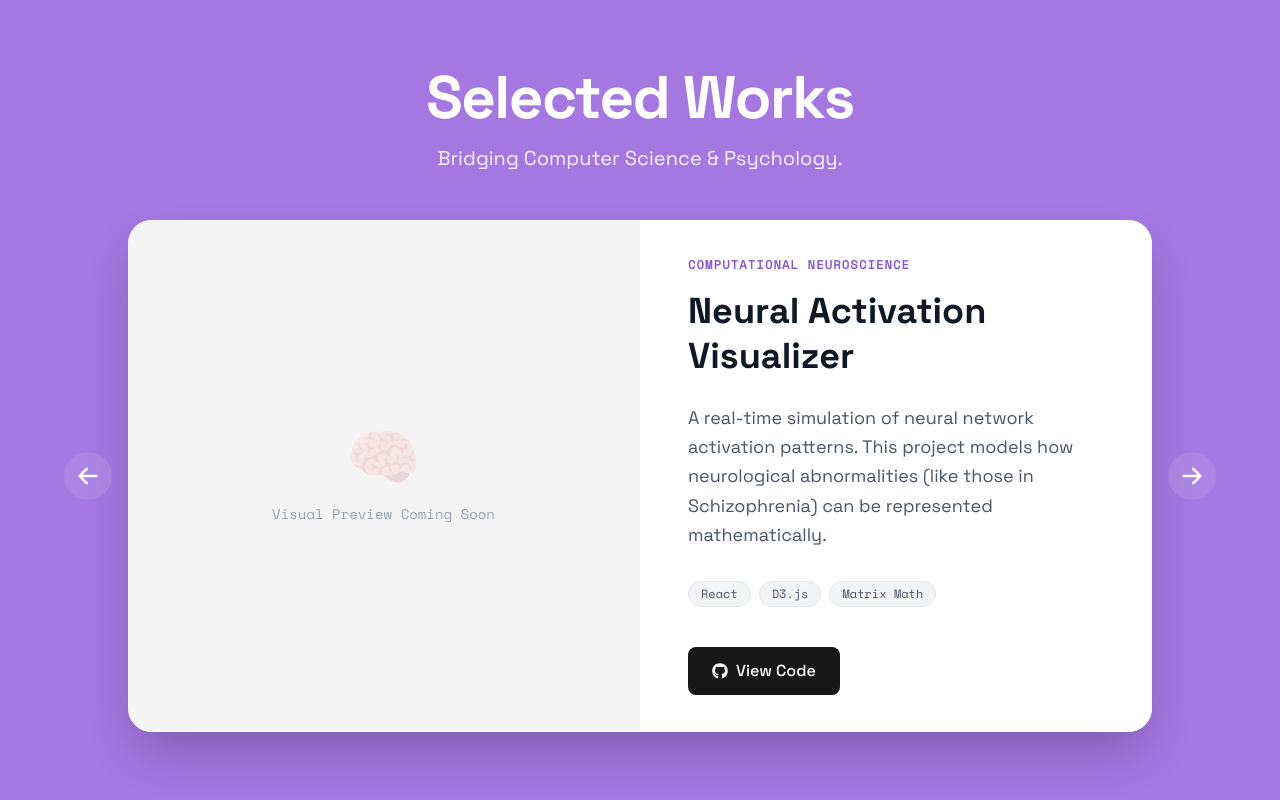
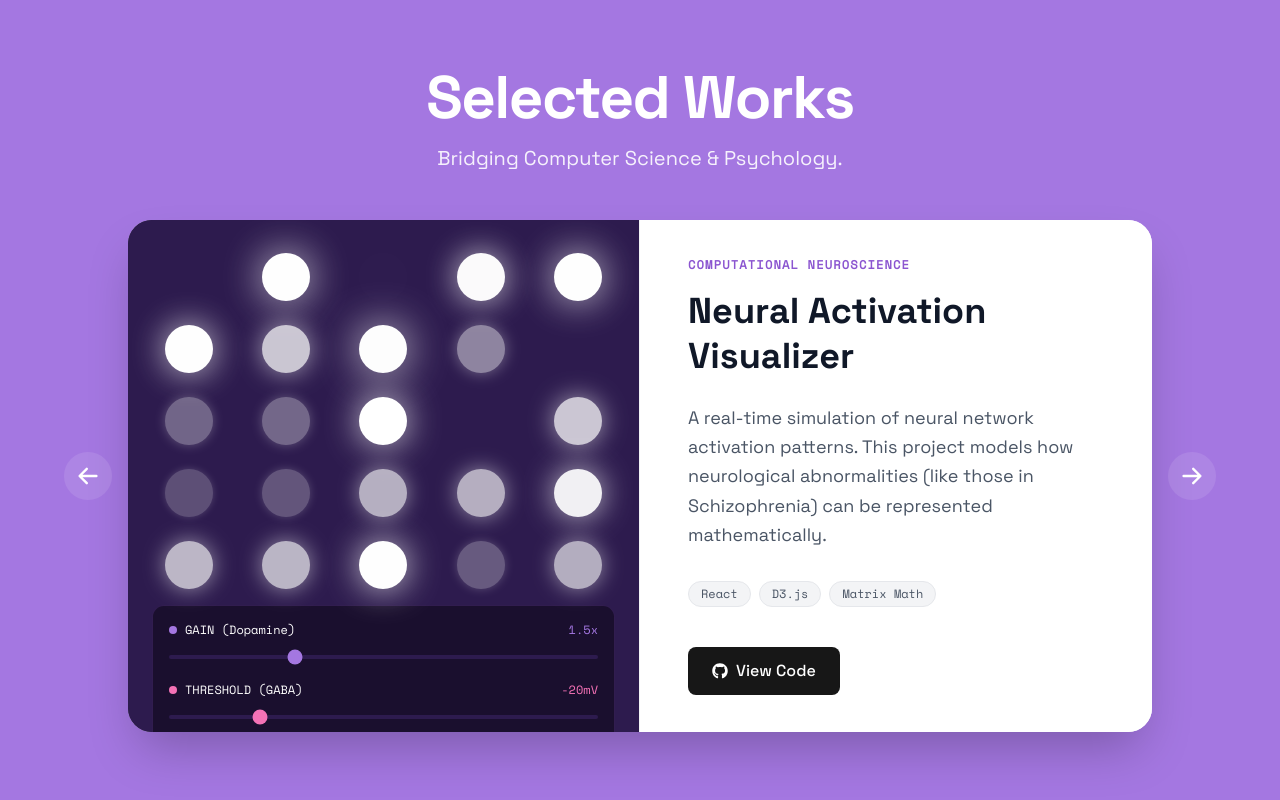
Before and after one commit to st3phable/portfolio, a Next.js app: page /projects in a window 1280 px wide. Built offline with nearby package versions, Linux system fonts and the light colour scheme.

Commit message:
Fixed width for Neural Visualizer in Projects page

```diff
--- a/src/app/projects/page.tsx
+++ b/src/app/projects/page.tsx
@@ -4,6 +4,9 @@ import { useState } from "react";
 import { motion, AnimatePresence } from "framer-motion";
 import { HiArrowRight, HiArrowLeft } from "react-icons/hi";
 import { FaGithub, FaExternalLinkAlt } from "react-icons/fa";
+
+// IMPORT YOUR NEW COMPONENT
+import NeuralVisualizer from "@/components/NeuralVisualizer";
 
 // 1. The Project Data
 const projects = [
@@ -64,7 +67,7 @@ export default function ProjectDeck() {
       {/* The Carousel Container */}
       <div className="relative w-full max-w-5xl aspect-[4/5] md:aspect-[2/1]">
 
-        {/* Navigation Buttons (Absolute Positioned) */}
+        {/* Navigation Buttons */}
         <button
             onClick={prevProject}
             className="absolute left-0 top-1/2 -translate-y-1/2 -translate-x-4 md:-translate-x-16 z-20 p-3 rounded-full bg-white/10 hover:bg-white/20 transition-all text-white"
@@ -90,36 +93,43 @@ export default function ProjectDeck() {
               className="flex flex-col md:flex-row h-full"
             >
 
-              {/* Left Side: "Visual" Area (Placeholder for now) */}
-              <div className="w-full md:w-1/2 bg-[#f4f4f5] p-8 flex items-center justify-center border-r border-gray-100">
-                {/* This is where your Neural Visualizer Component will live later! */}
-                <div className="text-center">
-                    <div className="text-6xl mb-4 opacity-20">🧠</div>
-                    <p className="text-gray-400 font-mono text-sm">
-                        Visual Preview Coming Soon
-                    </p>
-                </div>
+              {/* Left Side: "Visual" Area */}
+              <div className="w-full md:w-1/2 bg-[#2d1b4e] flex items-center justify-center border-r border-gray-100 overflow-hidden relative">
+                {/* CONDITIONAL RENDERING: Show Visualizer ONLY for Project 1 */}
+                {projects[currentIndex].id === 1 ? (
+                    <div className="scale-90 md:scale-100 origin-center w-full">
+                        <NeuralVisualizer />
+                    </div>
+                ) : (
+                    // Default Placeholder for other projects
+                    <div className="text-center">
+                        <div className="text-6xl mb-4 opacity-20 grayscale">
+                             {/* You can map emojis to project IDs later */}
+                             {projects[currentIndex].id === 2 ? "🐸" : "📚"}
+                        </div>
+                        <p className="text-gray-400 font-mono text-sm">
+                            {projects[currentIndex].title} Preview
+                        </p>
+                    </div>
+                )}
+
               </div>
 
               {/* Right Side: Content */}
               <div className="w-full md:w-1/2 p-8 md:p-12 flex flex-col justify-center bg-white text-gray-900">
 
-                {/* Category Tag */}
                 <span className="font-mono text-xs font-bold uppercase tracking-widest text-[#8b55d0] mb-4">
                   {projects[currentIndex].category}
                 </span>
 
-                {/* Title */}
                 <h2 className="font-sans text-3xl md:text-4xl font-bold mb-6 leading-tight">
                   {projects[currentIndex].title}
                 </h2>
 
-                {/* Description */}
                 <p className="font-sans text-lg text-gray-600 mb-8 leading-relaxed">
                   {projects[currentIndex].description}
                 </p>
 
-                {/* Tech Stack */}
                 <div className="flex flex-wrap gap-2 mb-10">
                   {projects[currentIndex].tech.map((tech) => (
                     <span
@@ -131,7 +141,6 @@ export default function ProjectDeck() {
                   ))}
                 </div>
 
-                {/* Links */}
                 <div className="flex gap-4 mt-auto">
                   <a
                     href={projects[currentIndex].link}
--- a/src/components/NeuralVisualizer.tsx
+++ b/src/components/NeuralVisualizer.tsx
@@ -27,12 +27,14 @@ const NeuralVisualizer = () => {
   };
 
   return (
-    // CARD CONTAINER: Removed 'my-8' to fit inside the parent slide
-    <div className="p-6 bg-[#2d1b4e] rounded-2xl border border-[#8b55d0]/30 shadow-2xl w-full max-w-lg mx-auto">
+    // CHANGE 1: Removed 'max-w-2xl', added 'w-full h-full'
+    // We also changed 'rounded-2xl' to 'rounded-none' or 'rounded-l-3xl' if you want it to match the card corners,
+    // but keeping it simple with 'w-full' fits best inside the padded parent.
+    <div className="flex flex-col justify-between p-6 bg-[#2d1b4e] border-none shadow-none w-full h-full">
 
       {/* Header */}
-      <div className="mb-6 text-center">
-        <h2 className="text-2xl font-bold text-white font-sans tracking-tight">
+      <div className="mb-4 text-center shrink-0">
+        <h2 className="text-xl md:text-2xl font-bold text-white font-sans tracking-tight">
           Neural Activation
         </h2>
         <p className="text-xs text-[#d8b4fe] mt-1 font-mono uppercase tracking-widest opacity-80">
@@ -40,12 +42,14 @@ const NeuralVisualizer = () => {
         </p>
       </div>
 
-      {/* The Visual Grid - Slightly smaller nodes (w-10) to prevent overflow */}
-      <div className="grid grid-cols-5 gap-3 mb-6 justify-items-center">
+      {/* The Visual Grid */}
+      {/* CHANGE 2: 'gap-4' -> 'gap-2' or 'gap-4' depending on space. Added 'flex-grow' to center it vertically */}
+      <div className="grid grid-cols-5 gap-3 sm:gap-6 justify-items-center items-center my-4 flex-grow content-center">
         {activations.map((val, i) => (
           <div
             key={i}
-            className="w-10 h-10 rounded-full transition-all duration-200 ease-in-out border border-white/10"
+            // CHANGE 3: Dynamic sizing 'w-full aspect-square' so it stretches with the card width
+            className="w-full aspect-square max-w-[3rem] rounded-full transition-all duration-200 ease-in-out border border-white/10"
             style={{
               backgroundColor: `rgb(255, 255, 255)`,
               opacity: Math.min(val / 100, 1),
@@ -56,7 +60,7 @@ const NeuralVisualizer = () => {
       </div>
 
       {/* The Controls */}
-      <div className="space-y-4 bg-[#1a0f2e] p-4 rounded-xl border border-[#8b55d0]/20">
+      <div className="space-y-4 bg-[#1a0f2e] p-4 rounded-xl border border-[#8b55d0]/20 shrink-0">
 
         {/* Slider 1: Dopamine */}
         <div>
```
